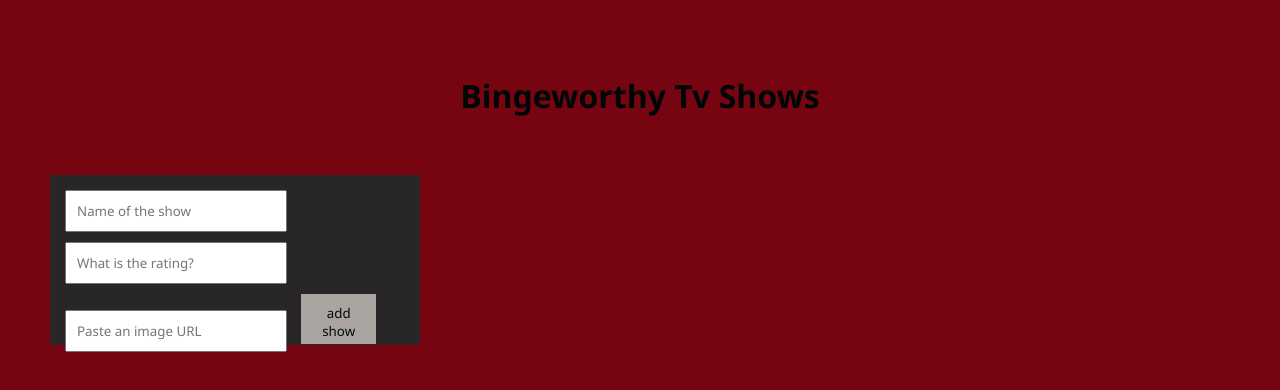
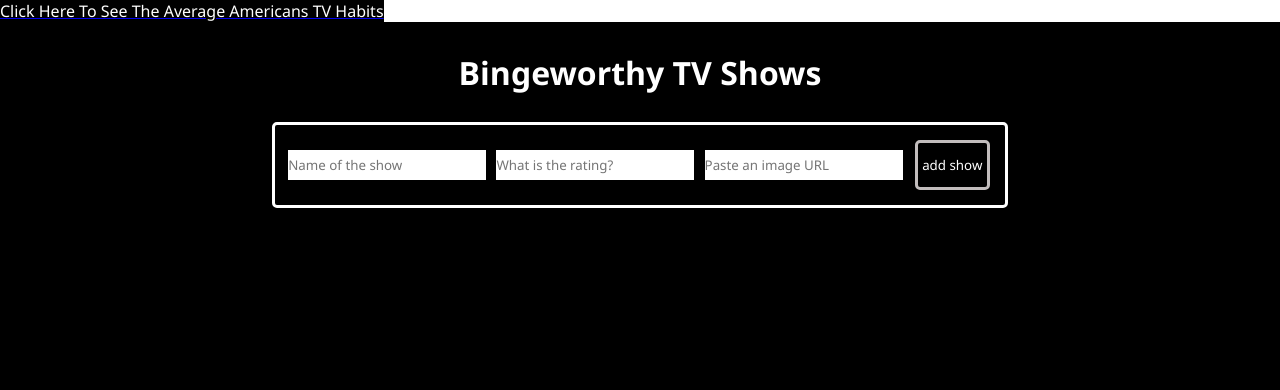
Before and after one commit to mmoham1128/Capstone, a website: page public/index.html in a window 1280 px wide. Drawn offline with nearby package versions, Linux system fonts and the light colour scheme; no server answers.

Commit message:
capstone.project

```diff
--- a/public/index.html
+++ b/public/index.html
@@ -6,12 +6,22 @@
     <meta name="viewport" content="width=device-width, initial-scale=1.0">
     <title>Popular Shows</title>
     <link rel="stylesheet" href="./styles.css">
+    <nav>
+        <a href="https://www.ipsos.com/en-us/news-polls/american-tv-viewing-habits-2021">
+            <mark> Click Here To See The Average Americans TV Habits </mark>
+     </a>
+       </nav>
 </head>
 <body>
     <header>
-        <h1>Bingeworthy Tv Shows</h1>
-    </header>
+        <h1>Bingeworthy TV Shows</h1>
+        </header>
+
+
+
     <main>
+
+        <div id="form-box">
 
     <form>
         <input
@@ -46,9 +56,18 @@
           <!-- </div> -->
 
     </form>
+</div>
 
     <section id="shows-container"></section>
+<!-- So above where it says shows-container is the empty body you are appending the new cards to
+This is happening with the createShowCard function, where you are creading a INDIVIDUAL showcard, that you are adding to with
+the inner html.
 
+We are adding the show name, id, and the rating that the person submits through the input fields
+
+
+
+-->
     </main>
 
     <script src="https://unpkg.com/axios/dist/axios.min.js"></script>
--- a/public/main.js
+++ b/public/main.js
@@ -30,19 +30,25 @@ function submitHandler(e) {
     imageURL.value = ''
 }
 
+//function that targets the specific card you are in
+//You can maybe do something like if event.current.target then change the rating
+
+
+
+
 function createShowCard(shows) {
     const showCard = document.createElement('div')
     showCard.classList.add('show-card')
 
     showCard.innerHTML = `<img alt='show cover image' src=${shows.imageURL} class="show-cover-image"/>
-    <p class="name">${shows.name}</p>
+    <br/> <p class="name">${shows.name}</p> <br/> <br/>
     <div class="btns-container">
         <button onclick="updateShow(${shows.id}, 'minus')">-</button>
-        <p class="show-rating">${shows.rating}</p>
+         <p class="show-rating">${shows.rating}</p>
         <button onclick="updateShow(${shows.id}, 'plus')">+</button>
-    </div>
+     </div>
     <button onclick="deleteShow(${shows.id})">delete</button>
-    <div class="rating">
+    <br/><br/> <div class="rating">
             <input type='radio' hidden name='rate' id='rating-opt5' data-idx='0'>
             <label for='rating-opt5'><span>Really Enjoyed</span></label>
 
@@ -69,6 +75,7 @@ function displayShows(arr) {
     for (let i = 0; i < arr.length; i++) {
         createShowCard(arr[i])
     }
+
 }
 
 form.addEventListener('submit', submitHandler)
--- a/public/styles.css
+++ b/public/styles.css
@@ -1,11 +1,20 @@
 * {
-    margin: 5px;
-    padding: 10px;
+    margin: 0;
+    padding: 0;
     font-family: 'Segoe UI', Tahoma, Geneva, Verdana, sans-serif;
   }
+nav {
+  background-color: white;
 
-  body {
-    background-color: rgb(119, 5, 17);
+}
+mark{
+  background-color:black;
+  color: white;
+}
+
+  body {  background-color: black;
+
+    /* background-image: url("https://eu-assets.simpleview-europe.com/brighton2021/imageresizer/?image=%2Fdmsimgs%2F02667519B09F396C12A55BEAB503B252114F3691.jpg&action=ProductDetailImageFullWidthSite"); */
   }
 
   header {
@@ -13,32 +22,37 @@
     display: flex;
     justify-content: center;
     align-items: center;
-    color: rgb(0, 6, 6);
+    color: white;
   }
 
-  /* main {
+  #form-box {
     display: flex;
     justify-content: center;
-  } */
+
+  }
+#name , #rating, #img{
+border: solid black;
+background-color: white;
+height: 30px;
+}
+
 
   form {
-    width: 350px;
-    height: 150px;
-    background-color: #282626;
-   position:fixed
-    /* /* display:relative; */
-    /* flex-direction: column; */
-    /* justify-content: space-evenly;  */
-    /* align-items: center; */
-    /* margin: 30px; */ */
+    padding:10px;
+    border: solid white;
+    border-radius: 5px;
+    background-color: black;
+   position: relative;
+   justify-content: center;
   }
 
   button {
-    background-color: #aaa5a0;
+    background-color: black;
     width: 75px;
     height: 50px;
-    color: rgb(0, 9, 8);
-    border: none;
+    color: white;
+    border: 3px solid rgb(194, 189, 189);
+    border-radius: 5px;
     margin: 5px;
   }
 
@@ -64,20 +78,20 @@
   .show-cover-image {
     width: 300px;
     height: 300px;
-    border-top-left-radius: 12px;
-    border-top-right-radius: 12px;
+    border-radius: 5px;
+
   }
 
   .show-card {
-    background-color: rgb(92, 83, 89);
-    width: 300px;
+    padding: 15px;
+    background-color: white;
+    width: 500px;
     margin: 20px;
     display: flex;
     flex-direction: column;
     align-items: center;
     border-radius: 12px;
-    border-top-left-radius: 15px;
-    border-top-right-radius: 15px;
+    border: solid 5px yellow;
   }
 
   .show-name {
@@ -98,31 +112,32 @@
   }
 
   .btns-container > button {
-    width: 20px;
+    width: 50px;
+  }
+  .rating {
+    display: inline-block;
+    font-size: 0;
+    position: relative;
+    text-transform: capitalize;
+    padding: 0 50px 8%;
+    color: gray;
   }
 
-.rating{
-    display:inline-block;
-    font-size:0;
-    position: relative;
-    padding: 0 50px 8%;
-    color: gray
-}
-label{
-    float:right;
+  label {
+    float: right;
     padding: 0;
     font-size: 50px;
     cursor: pointer;
-}
-label::before{
+  }
+  label::before {
     content: "\2606";
     padding-bottom: 8px;
     display: inline-block;
     transition: 0.2s;
-}
-span{
+  }
+  span {
     opacity: 0;
-    position:absolute;
+    position: absolute;
     left: 0;
     bottom: 0;
     width: 100%;
@@ -132,18 +147,18 @@ span{
     white-space: nowrap;
     transition: 0.15s ease-out;
     pointer-events: none;
-    letter-spacing: 2px;
-    transform: translatey(-50%);
-}
-label:hover span{
+    letter-spacing: -2px;
+    transform: translateY(-50%);
+  }
+  label:hover span {
     opacity: 1;
     transform: none;
     letter-spacing: 0;
-}
-/* input:checked ~ label::before{
+  }
+  input:checked ~ label::before {
     content: "\2605";
-    color:orange;
+    color: orange;
     filter: drop-shadow(0 0 4px);
     transform: rotate(.2turn);
-
-} */
+    transition-delay: calc(0.1 * attr(data-idx integer));
+  }
--- a/server/db.json
+++ b/server/db.json
@@ -24,8 +24,4 @@
       "imageURL" : "https://www.michigansportszone.com/wp-content/uploads/2021/12/p19307292_b_h8_aa.jpg"
 
     }
-
-
-
-
   ]
```
